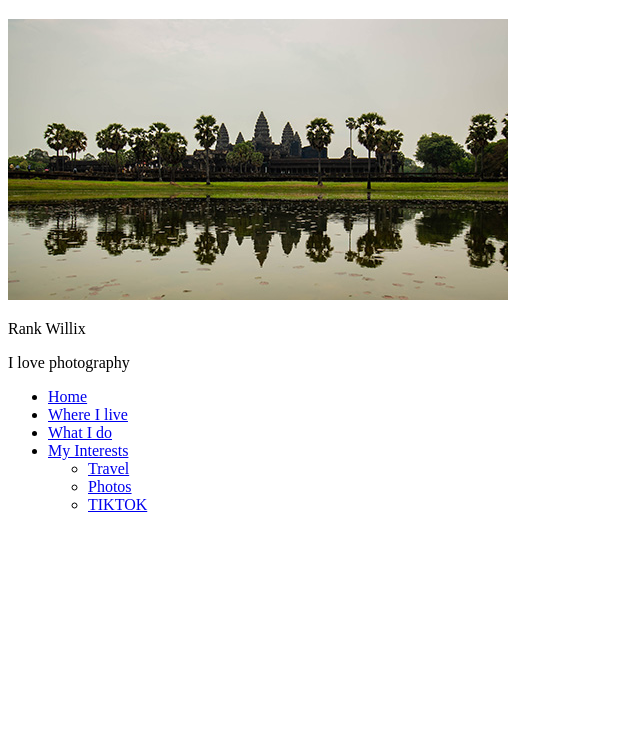
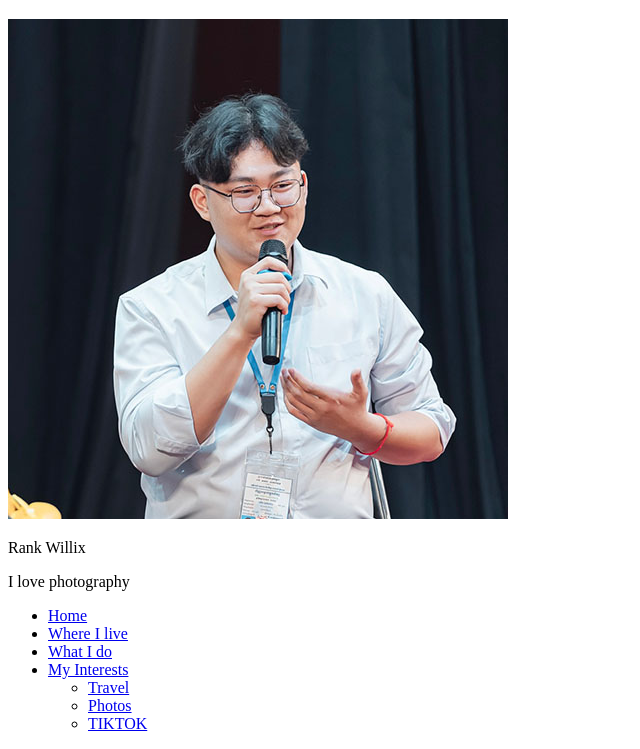
Before and after one commit to R-LIX/Portfolio, a plain HTML site: page myinterests/myinterests.html in a window 1280 px wide. Shown: the part 61-810 px from the top of the page, without its empty margins (0-640 px from the left). Drawn offline with Linux system fonts and the light colour scheme.

Commit message:
Update myinterests.html

```diff
--- a/myinterests/myinterests.html
+++ b/myinterests/myinterests.html
@@ -7,7 +7,7 @@
 </head>
 <body>
     <h1>My Interests</h1>
-    <img src="../Portfolio/photos/IMG_0332 (1).jpg" alt="Ravis Rank Willix">
+    <img src="../photos/IMG_6901.jpg" alt="Ravis Rank Willix">
     <p>Rank Willix</p>
     <p>I love photography</p>
     <nav>
```
